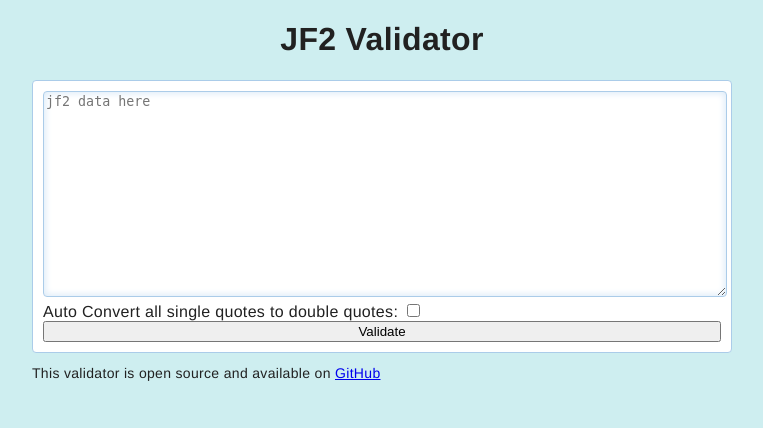
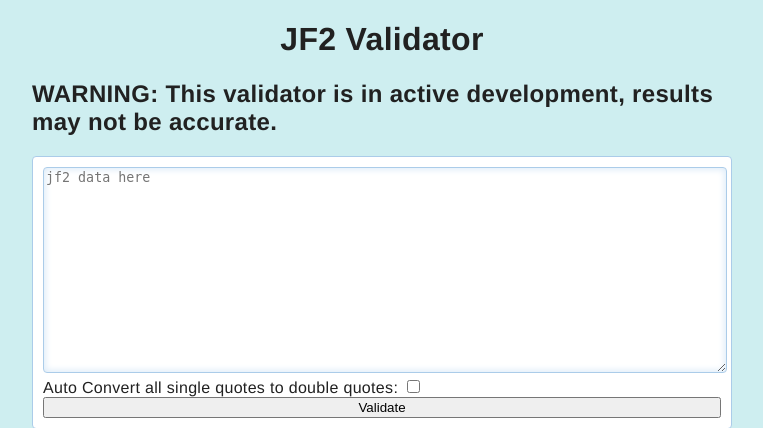
Before and after one commit to dissolve/jf2_validator, a PHP site: page / in a window 1280 px wide. Shown: the top 428 px of the page, without its empty margins (258-1021 px from the left). Run offline with PHP 8.4, Linux system fonts and the light colour scheme; data that the repository does not hold is empty.

Commit message:
add warning line

```diff
--- a/index.php
+++ b/index.php
@@ -8,6 +8,7 @@
 
     <div class="single-column">
         <h1>JF2 Validator</h1>
+        <h2>WARNING: This validator is in active development, results may not be accurate.</h2>
 
     <section class="content">
         <form method="POST">
```
